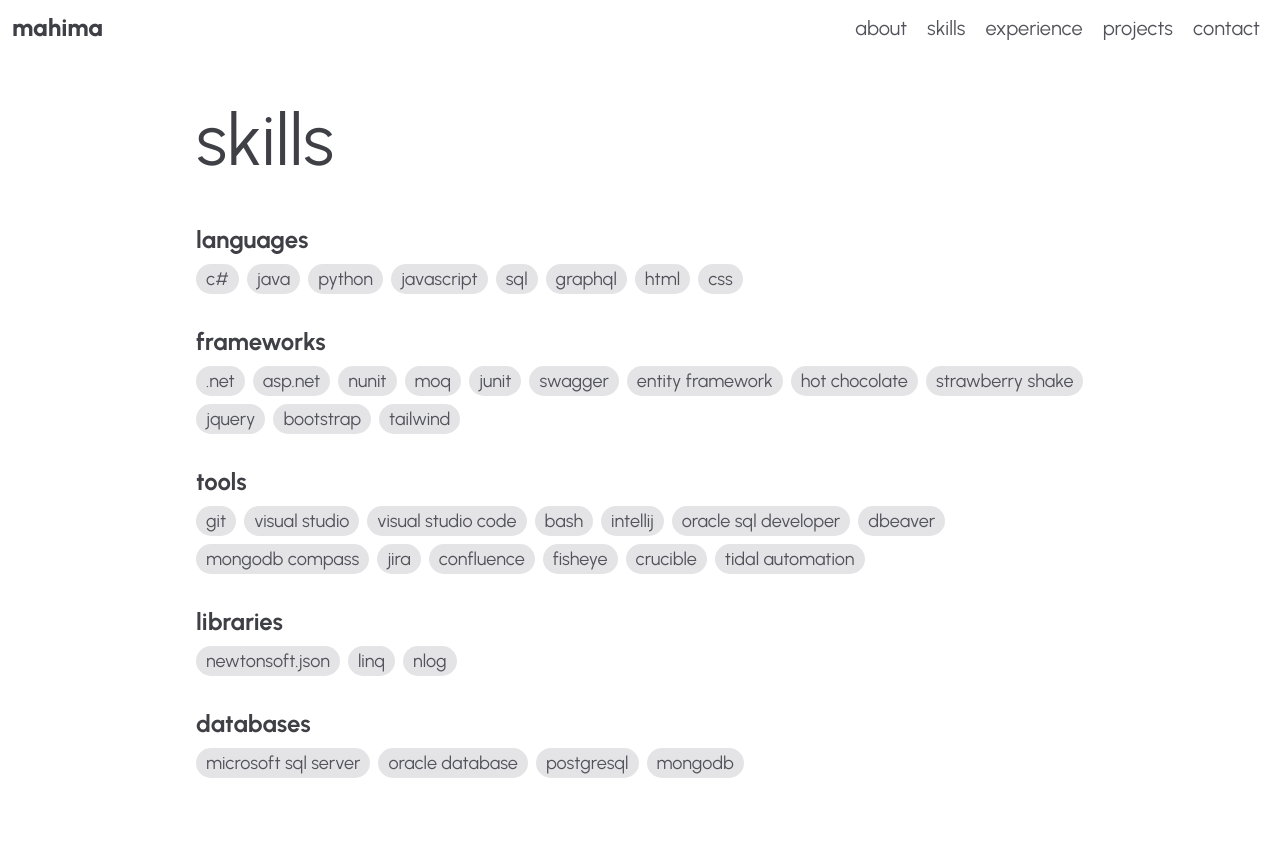
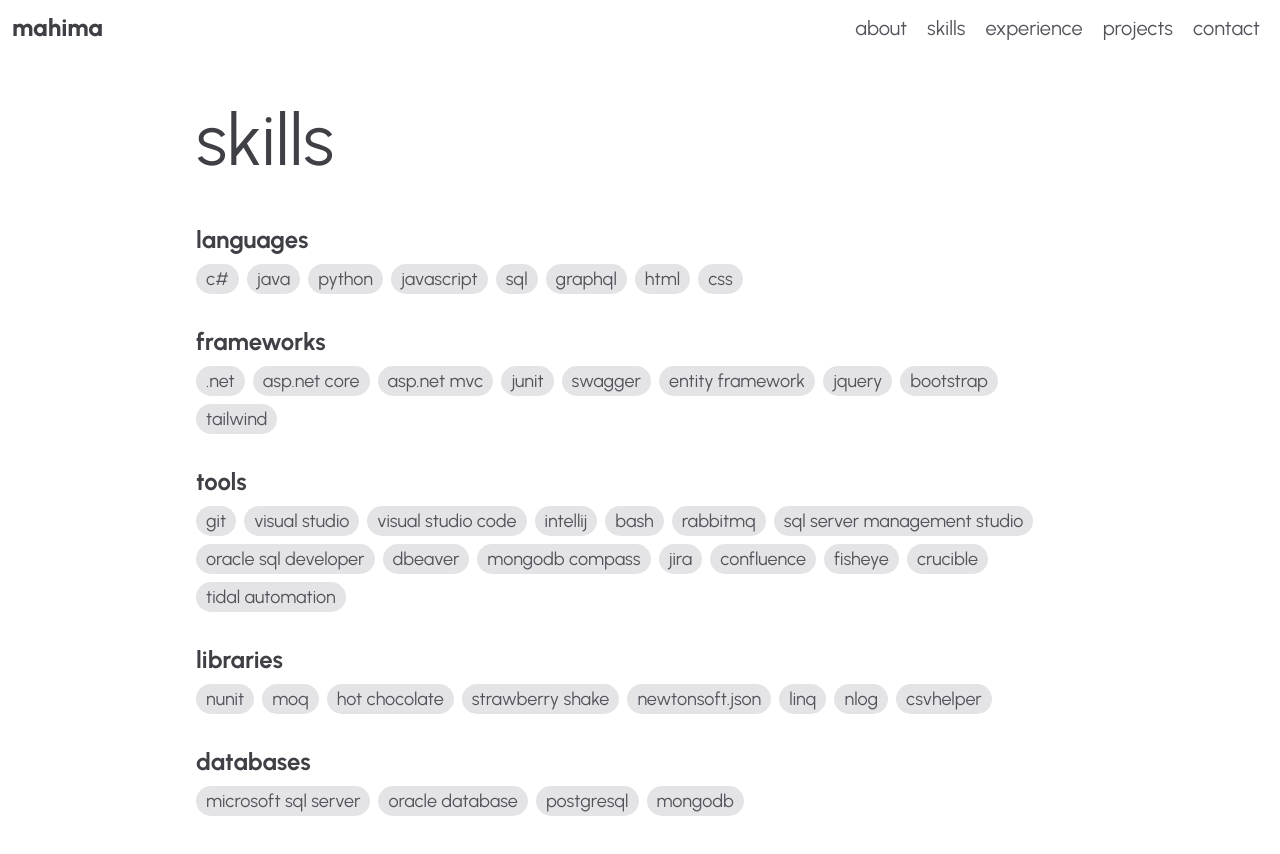
Before and after one commit to mahimamchacko/mahimamchacko.github.io, a Next.js app: page /skills in a window 1280 px wide. Shown: the top 854 px of the page. Built offline with nearby package versions, Linux system fonts and the light colour scheme.

Commit message:
Reorganize skills

```diff
--- a/app/skills/page.tsx
+++ b/app/skills/page.tsx
@@ -19,14 +19,11 @@ export default function GetSkills() {
       label: "frameworks",
       tags: [
         ".net",
-        "asp.net",
-        "nunit",
-        "moq",
+        "asp.net core",
+        "asp.net mvc",
         "junit",
         "swagger",
         "entity framework",
-        "hot chocolate",
-        "strawberry shake",
         "jquery",
         "bootstrap",
         "tailwind"
@@ -38,8 +35,10 @@ export default function GetSkills() {
         "git",
         "visual studio",
         "visual studio code",
+        "intellij",
         "bash",
-        "intellij",
+        "rabbitmq",
+        "sql server management studio",
         "oracle sql developer",
         "dbeaver",
         "mongodb compass",
@@ -53,9 +52,14 @@ export default function GetSkills() {
     {
       label: "libraries",
       tags: [
+        "nunit",
+        "moq",
+        "hot chocolate",
+        "strawberry shake",
         "newtonsoft.json",
         "linq",
-        "nlog"
+        "nlog",
+        "csvhelper"
       ]
     },
     {
```
